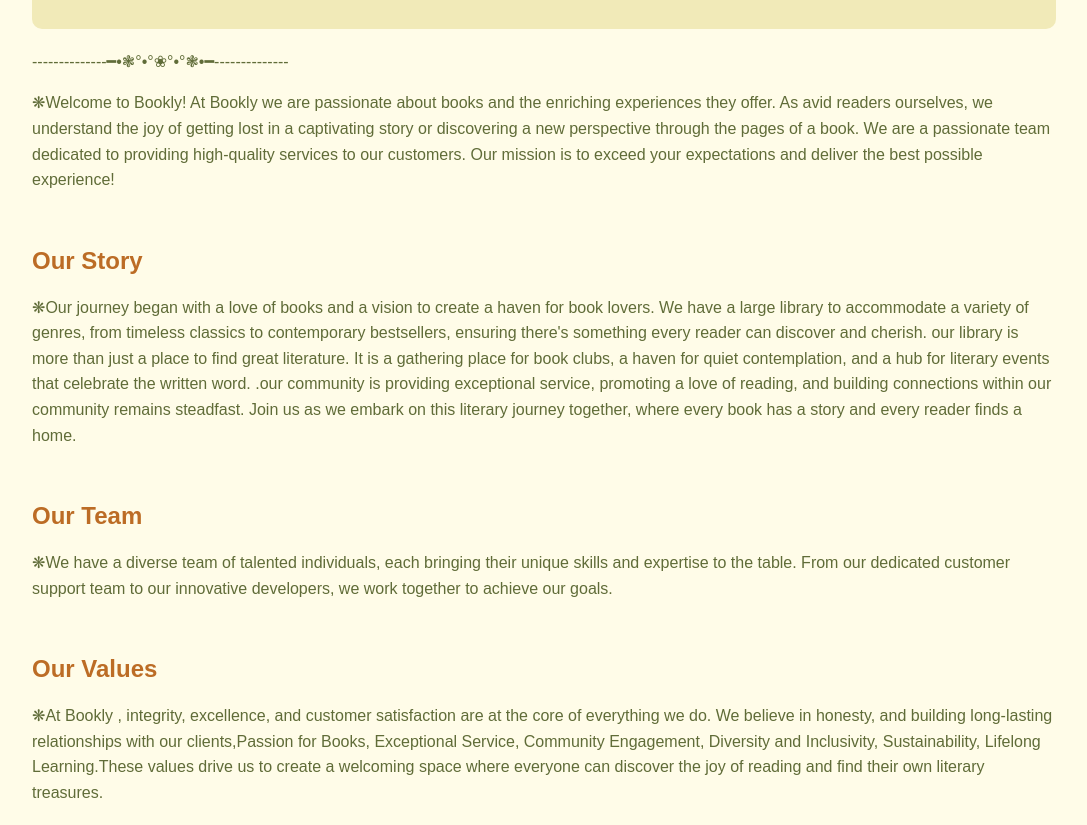
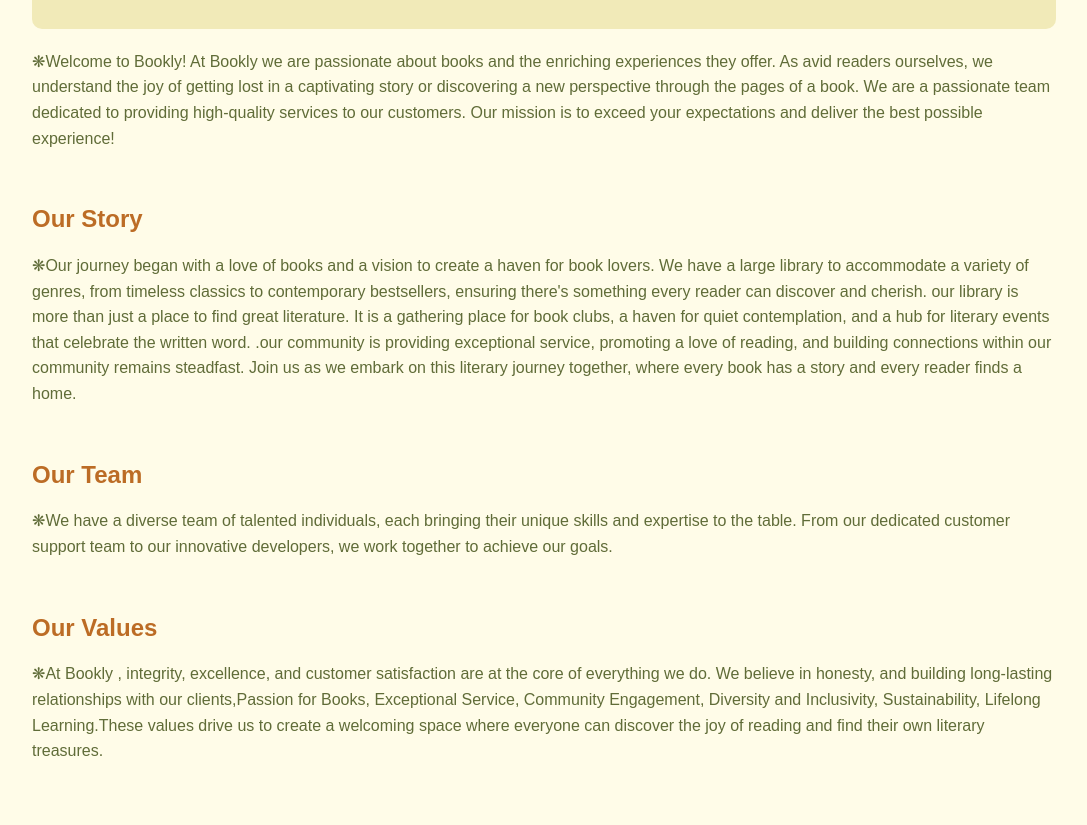
Before and after one commit to Minahatecoding/Web-Project, a plain HTML site: page Aboutuspage.html in a window 1280 px wide. Shown: the part 91-916 px from the top of the page, without its empty margins (96-1183 px from the left). After the commit the page ends 875 px from the top, so only its background shows below. Drawn offline with Linux system fonts and the light colour scheme.

Commit message:
Aboutuspage.html

```diff
--- a/Aboutuspage.html
+++ b/Aboutuspage.html
@@ -13,7 +13,6 @@
         <h1> About Us </h1>
     </div>
     <div class="content">
-    <p>--------------━•❃°•°❀°•°❃•━--------------</p>
     <p>❋Welcome to Bookly! At Bookly we are passionate about books and the enriching experiences they offer. As avid readers ourselves, we understand the joy of getting lost in a captivating story or discovering a new perspective through the pages of a book. We are a passionate team dedicated to providing high-quality services to our customers. Our mission is to exceed your expectations and deliver the best possible experience!</p>
     <br>
     <h2>Our Story</h2>
```
